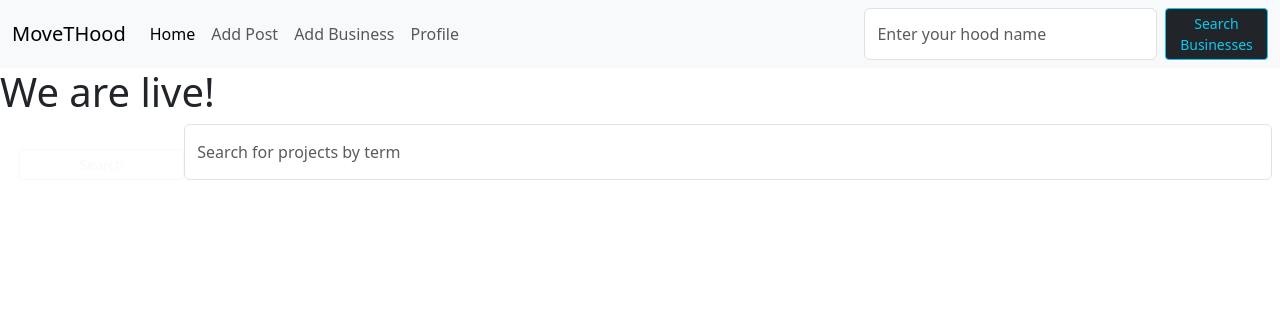
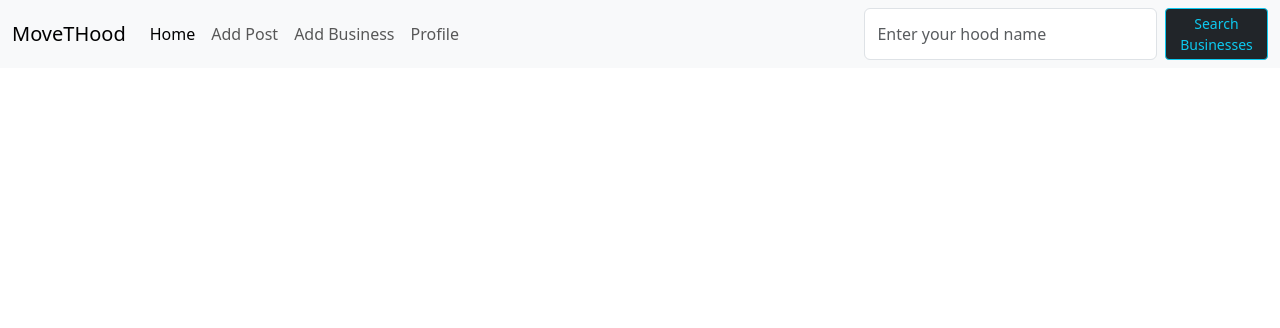
Before and after one commit to benie254/MoveTHood, a Django app: template neighborhood/templates/hood/index.html in a window 1280 px wide. Shown: the top 328 px of the page. Run offline with Django 3.2, Linux system fonts and the light colour scheme; the template is opened without the code that fills it, so the values that code supplies are empty; some libraries are stand-ins or nearby versions.

Commit message:
create a new template structure

```diff
--- a/neighborhood/templates/hood/index.html
+++ b/neighborhood/templates/hood/index.html
@@ -4,10 +4,12 @@
 
 
 {%block content%}
-<h1>We are live!</h1>
+<div class="container">
+    <div class="row">
+        <div class="col-md-6">
 
-<form class="d-flex" role="search" action="{%url 'search'%}" style="margin-left:1.5%;">
-    <button style="width:15%;margin-top:2%;" class="btn btn-sm btn-outline-light" type="submit">Search</button>
-    <input class="form-control me-2" type="search" placeholder="Search for projects by term" aria-label="Search" name="business">
-</form>
+        </div>
+    </div>
+
+</div>
 {%endblock%}
```
